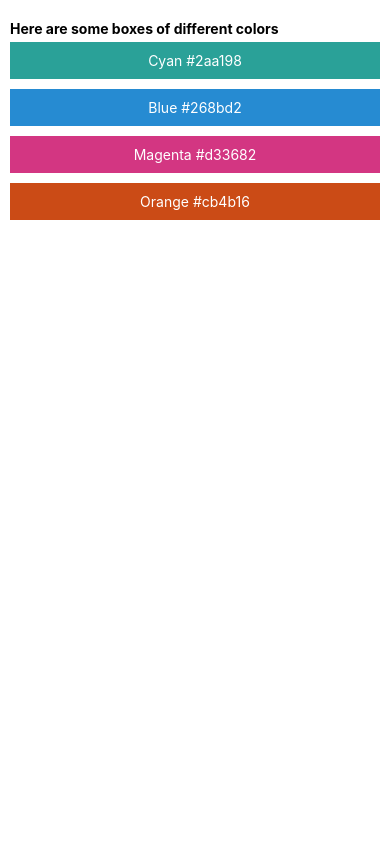
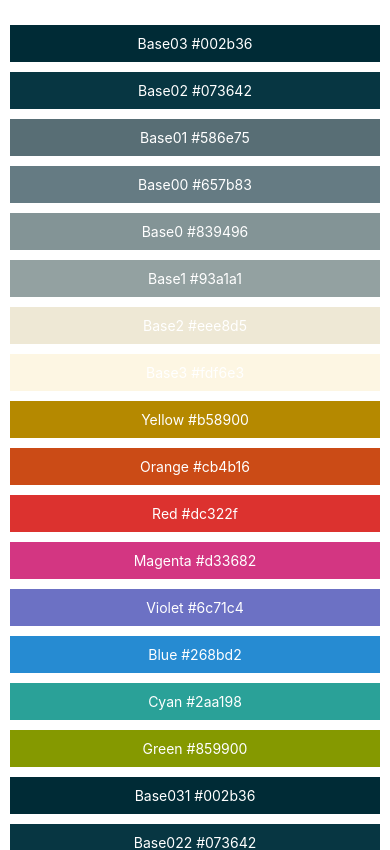
Before and after one commit to alexandec/react-native-test, a React Native app: screen / in a window 390 px wide. Shown: the top 850 px of the page. Built offline with nearby package versions, Linux system fonts and the light colour scheme.

Commit message:
Add list of color boxes

```diff
--- a/App.js
+++ b/App.js
@@ -1,53 +1,17 @@
-import { View, Text, SafeAreaView, StyleSheet } from 'react-native';
+import { View, SafeAreaView, StyleSheet } from 'react-native';
+import ColorList from './components/ColorList';
 
 export default function App() {
   return (
     <SafeAreaView style={styles.safeArea}>
       <View style={styles.container}>
-        <Text style={{ fontWeight: 'bold' }}>
-          Here are some boxes of different colors
-        </Text>
-        <View style={[styles.cyan, styles.colorBox]}>
-          <Text style={styles.colorBoxText}>
-            Cyan {styles.cyan.backgroundColor}
-          </Text>
-        </View>
-        <View style={[styles.blue, styles.colorBox]}>
-          <Text style={styles.colorBoxText}>
-            Blue {styles.blue.backgroundColor}
-          </Text>
-        </View>
-        <View style={[styles.magenta, styles.colorBox]}>
-          <Text style={styles.colorBoxText}>
-            Magenta {styles.magenta.backgroundColor}
-          </Text>
-        </View>
-        <View style={[styles.orange, styles.colorBox]}>
-          <Text style={styles.colorBoxText}>
-            Orange {styles.orange.backgroundColor}
-          </Text>
-        </View>
+        <ColorList />
       </View>
     </SafeAreaView>
   );
 }
 
 const styles = StyleSheet.create({
-  white: {
-    backgroundColor: 'white',
-  },
-  cyan: {
-    backgroundColor: '#2aa198',
-  },
-  blue: {
-    backgroundColor: '#268bd2',
-  },
-  magenta: {
-    backgroundColor: '#d33682',
-  },
-  orange: {
-    backgroundColor: '#cb4b16',
-  },
   safeArea: {
     flex: 2,
   },
@@ -55,12 +19,4 @@ const styles = StyleSheet.create({
     paddingTop: 20,
     paddingHorizontal: 10,
   },
-  colorBox: {
-    alignItems: 'center',
-    marginVertical: 5,
-    paddingVertical: 10,
-  },
-  colorBoxText: {
-    color: 'white',
-  },
 });
--- /dev/null
+++ b/components/ColorBox.js
@@ -0,0 +1,25 @@
+import React from 'react';
+import { View, Text, StyleSheet } from 'react-native';
+
+const ColorBox = ({ colorName, hexCode }) => {
+  return (
+    <View style={[styles.box, { backgroundColor: hexCode }]}>
+      <Text style={styles.text}>
+        {colorName} {hexCode}
+      </Text>
+    </View>
+  );
+};
+
+const styles = StyleSheet.create({
+  box: {
+    alignItems: 'center',
+    marginVertical: 5,
+    paddingVertical: 10,
+  },
+  text: {
+    color: 'white',
+  },
+});
+
+export default ColorBox;
--- /dev/null
+++ b/components/ColorList.js
@@ -0,0 +1,54 @@
+import { FlatList } from 'react-native';
+
+import ColorBox from './ColorBox';
+
+const COLORS = [
+  { colorName: 'Base03', hexCode: '#002b36' },
+  { colorName: 'Base02', hexCode: '#073642' },
+  { colorName: 'Base01', hexCode: '#586e75' },
+  { colorName: 'Base00', hexCode: '#657b83' },
+  { colorName: 'Base0', hexCode: '#839496' },
+  { colorName: 'Base1', hexCode: '#93a1a1' },
+  { colorName: 'Base2', hexCode: '#eee8d5' },
+  { colorName: 'Base3', hexCode: '#fdf6e3' },
+  { colorName: 'Yellow', hexCode: '#b58900' },
+  { colorName: 'Orange', hexCode: '#cb4b16' },
+  { colorName: 'Red', hexCode: '#dc322f' },
+  { colorName: 'Magenta', hexCode: '#d33682' },
+  { colorName: 'Violet', hexCode: '#6c71c4' },
+  { colorName: 'Blue', hexCode: '#268bd2' },
+  { colorName: 'Cyan', hexCode: '#2aa198' },
+  { colorName: 'Green', hexCode: '#859900' },
+  { colorName: 'Base031', hexCode: '#002b36' },
+  { colorName: 'Base022', hexCode: '#073642' },
+  { colorName: 'Base013', hexCode: '#586e75' },
+  { colorName: 'Base004', hexCode: '#657b83' },
+  { colorName: 'Base05', hexCode: '#839496' },
+  { colorName: 'Base16', hexCode: '#93a1a1' },
+  { colorName: 'Base27', hexCode: '#eee8d5' },
+  { colorName: 'Base38', hexCode: '#fdf6e3' },
+  { colorName: 'Yellow3', hexCode: '#b58900' },
+  { colorName: 'Orange4', hexCode: '#cb4b16' },
+  { colorName: 'Red2', hexCode: '#dc322f' },
+  { colorName: 'Magenta2', hexCode: '#d33682' },
+  { colorName: 'Violet3', hexCode: '#6c71c4' },
+  { colorName: 'Blue4', hexCode: '#268bd2' },
+  { colorName: 'Cyan5', hexCode: '#2aa198' },
+  { colorName: 'Green6', hexCode: '#859900' },
+];
+
+const renderItem = ({ item }) => {
+  return <ColorBox colorName={item.colorName} hexCode={item.hexCode} />;
+};
+
+const ColorList = () => {
+  return (
+    <FlatList
+      data={COLORS}
+      renderItem={renderItem}
+      keyExtractor={(item) => item.colorName}
+    />
+  );
+};
+
+export default ColorList;
```
